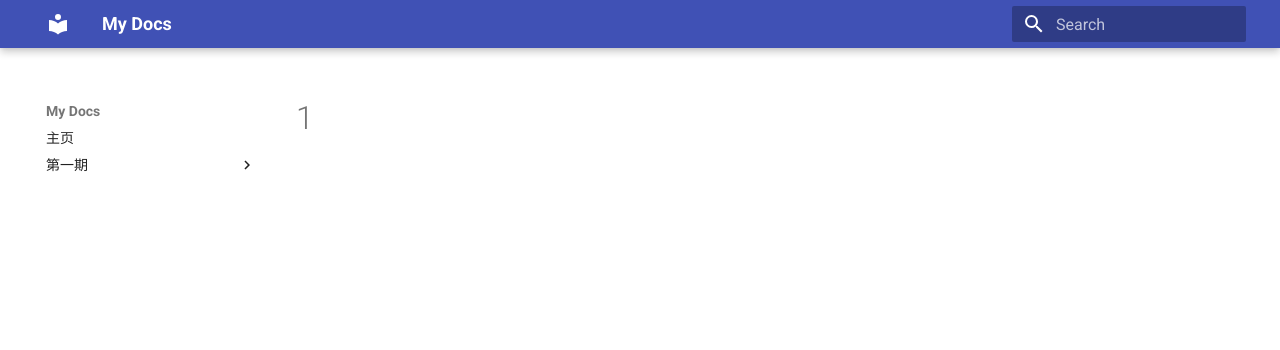
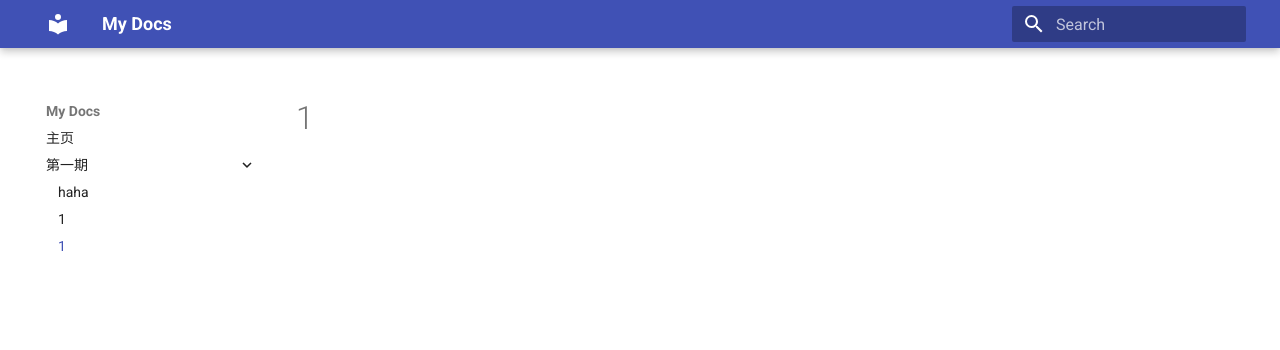
Before and after one commit to smxm/HUTshares, an MkDocs documentation site: the page built from docs/1.md, in a window 1280 px wide. Shown: the top 350 px of the page. Built offline with MkDocs 1.6.1 and Material for MkDocs 9.7.7, drawn with Linux system fonts in a browser that asks for light colours.

Commit message:
Update mkdocs.yml

```diff
--- a/mkdocs.yml
+++ b/mkdocs.yml
@@ -4,6 +4,7 @@ nav:
   - 第一期:
     - haha: 第一期/haha.md
     - 1: 第一期/1.md
+    - 1: 1.md
 theme:
   name: material
   custom_dir: overrides
```
